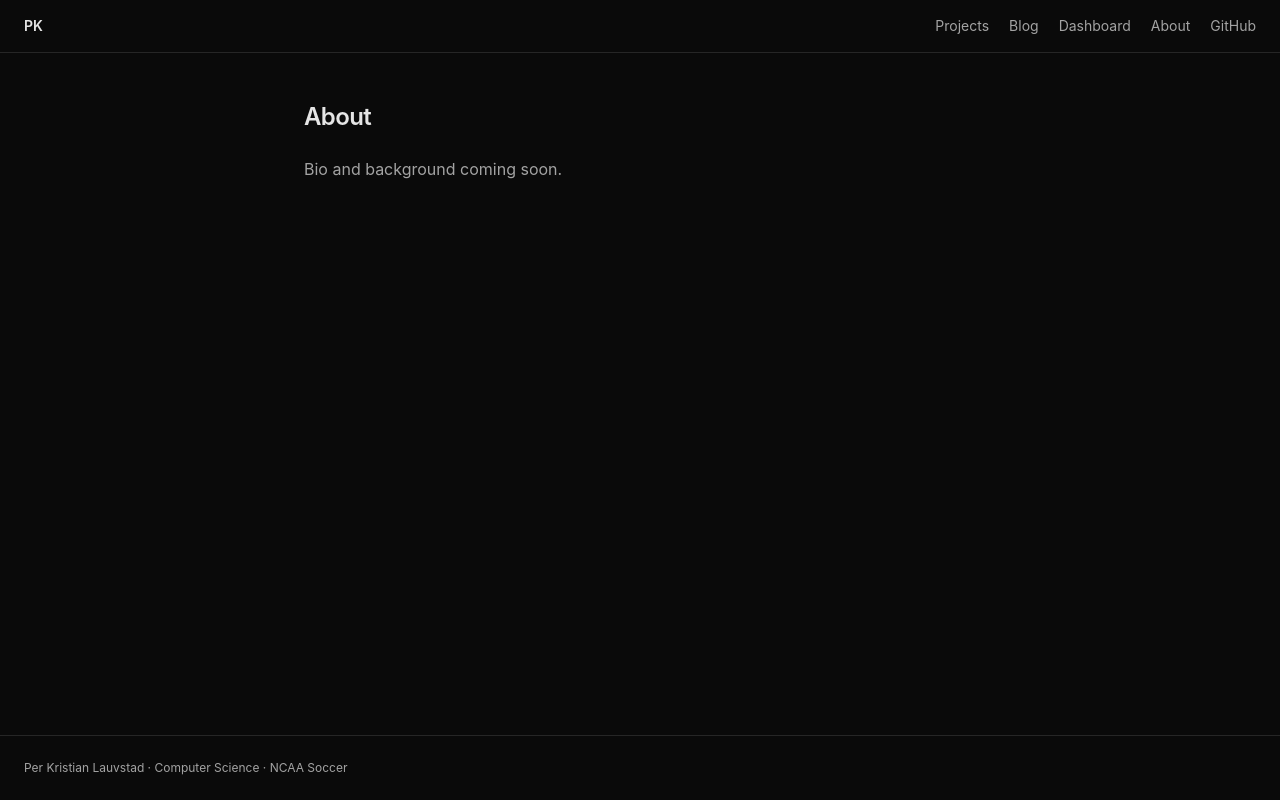
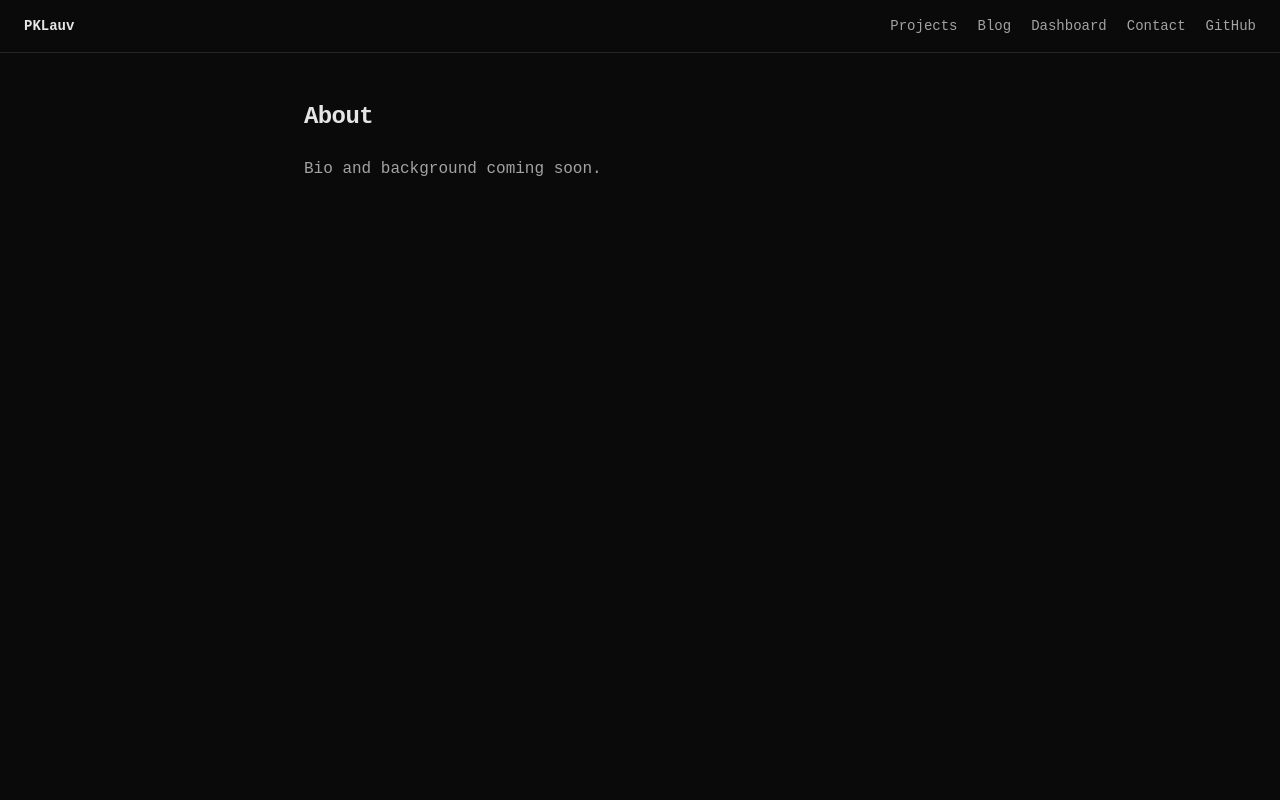
Before and after one commit to PKlauv/pklauv-dashboard, a SvelteKit app: page /about in a window 1280 px wide. Built offline with nearby package versions, Linux system fonts and the light colour scheme.

Commit message:
feat: switch to global monospace font, rename nav to PKLauv, remove old footer
Replace sans-serif with system monospace globally. Update nav logo
from "PK" to "PKLauv", replace About link with Contact anchor,
and remove the redundant layout footer in favor of the new
homepage contact section.

```diff
--- a/src/app.css
+++ b/src/app.css
@@ -17,7 +17,7 @@
 html {
 	background-color: var(--color-bg);
 	color: var(--color-text);
-	font-family: var(--font-sans);
+	font-family: var(--font-mono);
 }
 
 body {
@@ -43,3 +43,25 @@ body {
 .animate-card {
 	animation: fade-in-up 0.4s ease-out both;
 }
+
+@keyframes toast-in {
+	from {
+		opacity: 0;
+		transform: translateY(8px);
+	}
+	to {
+		opacity: 1;
+		transform: translateY(0);
+	}
+}
+
+@keyframes toast-out {
+	from {
+		opacity: 1;
+		transform: translateY(0);
+	}
+	to {
+		opacity: 0;
+		transform: translateY(8px);
+	}
+}
--- a/src/routes/+layout.svelte
+++ b/src/routes/+layout.svelte
@@ -13,7 +13,7 @@
 <div class="min-h-dvh flex flex-col">
 	<nav class="flex items-center gap-4 sm:gap-6 px-4 sm:px-6 py-4 text-sm border-b border-[var(--color-border)]">
 		<a href="/" class="font-semibold text-[var(--color-text)] hover:text-[var(--color-accent)] transition-colors shrink-0">
-			PK
+			PKLauv
 		</a>
 		<div class="flex items-center gap-3 sm:gap-5 ml-auto overflow-x-auto">
 			<a href="/projects" class="text-[var(--color-text-muted)] hover:text-[var(--color-text)] transition-colors whitespace-nowrap">
@@ -25,8 +25,8 @@
 			<a href="/dashboard" class="text-[var(--color-text-muted)] hover:text-[var(--color-text)] transition-colors whitespace-nowrap">
 				Dashboard
 			</a>
-			<a href="/about" class="text-[var(--color-text-muted)] hover:text-[var(--color-text)] transition-colors whitespace-nowrap">
-				About
+			<a href="/#contact" class="text-[var(--color-text-muted)] hover:text-[var(--color-text)] transition-colors whitespace-nowrap">
+				Contact
 			</a>
 			<a href="https://github.com/PKLauv" target="_blank" rel="noopener" class="text-[var(--color-text-muted)] hover:text-[var(--color-text)] transition-colors whitespace-nowrap">
 				GitHub
@@ -37,8 +37,4 @@
 	<main class="flex-1 px-4 sm:px-6 py-10 sm:py-12 mx-auto w-full">
 		{@render children()}
 	</main>
-
-	<footer class="px-4 sm:px-6 py-6 text-xs text-[var(--color-text-muted)] border-t border-[var(--color-border)]">
-		Per Kristian Lauvstad &middot; Computer Science &middot; NCAA Soccer
-	</footer>
 </div>
```
